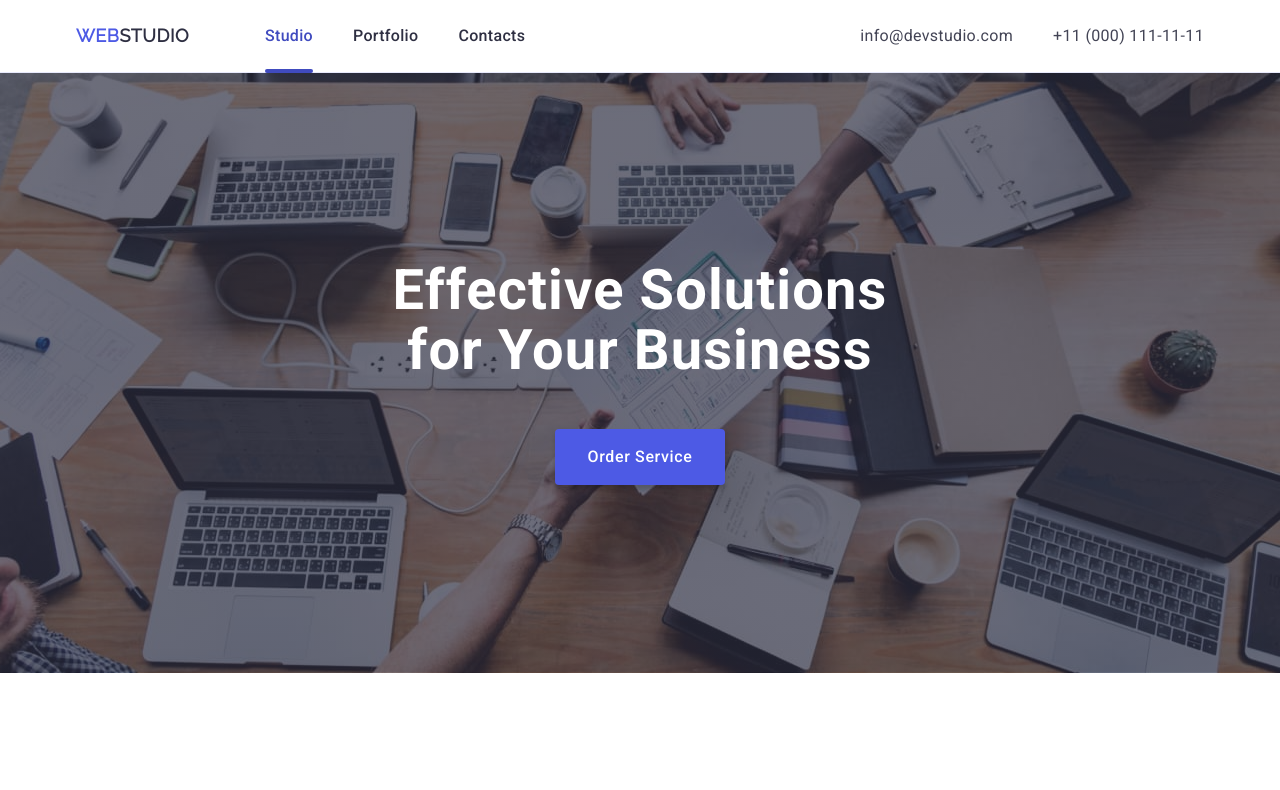
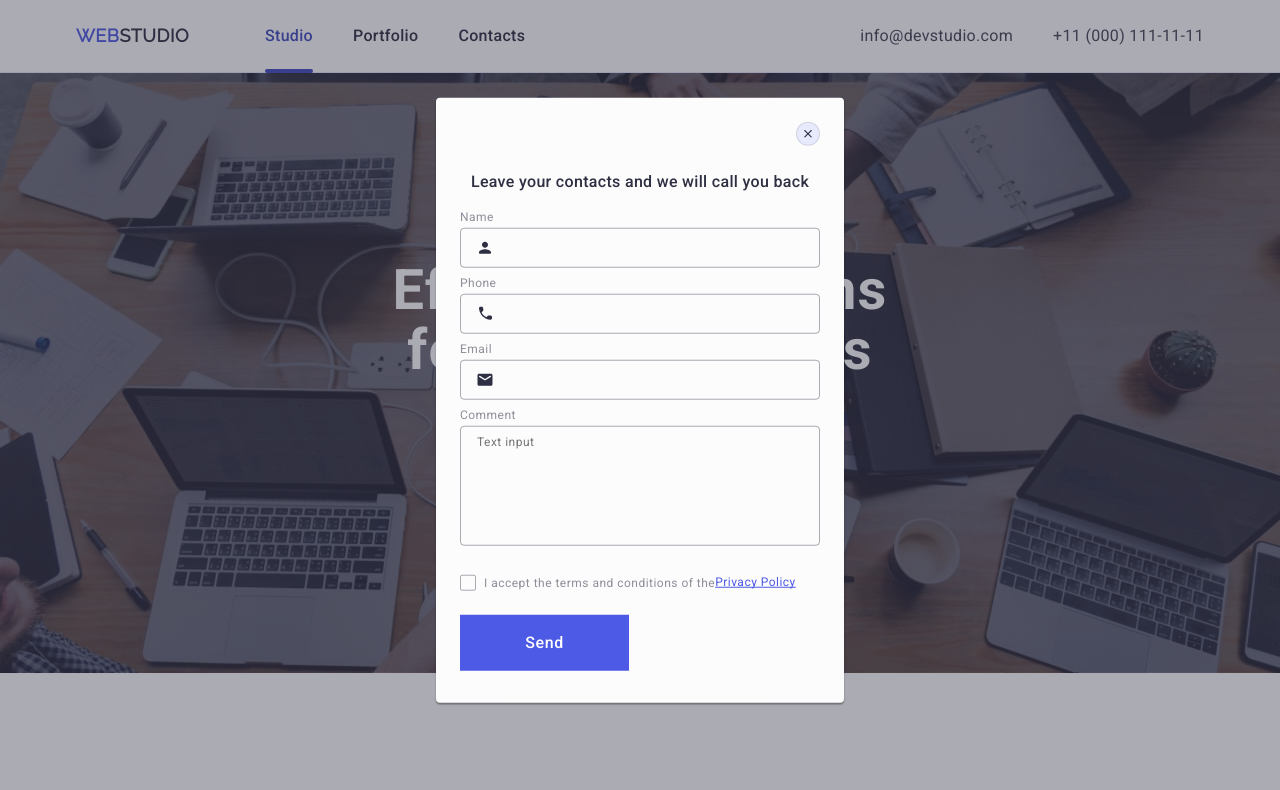
Before and after one commit to vladyslav-venher/goit-markup-hw-05, a plain HTML site: page index.html in a window 1280 px wide. Shown: the top 790 px of the page. Drawn offline with nearby package versions, Linux system fonts and the light colour scheme.

Commit message:
fix modal

```diff
--- a/css/styles.css
+++ b/css/styles.css
@@ -491,7 +491,7 @@ address {
 }
 
 .footer-form {
-display: flex;
+    display: flex;
     gap: 24px;
 }
 
@@ -513,16 +513,21 @@ display: flex;
     background-color: transparent;
     padding: 8px 16px;
     box-shadow: 0 4px 4px 0 rgba(0, 0, 0, 0.15);
+    font-size: 12px;
+        line-height: 2;
+        letter-spacing: 0.04em;
+        color: #ffffff;
 }
 
 .footer-input::placeholder {
     font-size: 12px;
     line-height: 2;
     letter-spacing: 0.04em;
-    color: #fff;
+    color: #ffffff;
 }
 
 .footer-form-button {
+    min-width: 165px;
     border-radius: 4px;
     padding: 8px 24px;
     background-color: #4d5ae5;
@@ -536,11 +541,11 @@ display: flex;
     display: flex;
     align-items: center;
     justify-content: center;
-    gap: 16px;
 }
 
 .footer-form-button-icon {
     fill: white;
+    margin-left: 16px;
 }
 
 /*? ================================================== */
@@ -556,6 +561,7 @@ display: flex;
     opacity: 0;
     visibility: hidden;
     pointer-events: none;
+    transition: opacity 250ms cubic-bezier(0.4, 0, 0.2, 1), visibility 250ms cubic-bezier(0.4, 0, 0.2, 1);
 }
 
 .is-open {
@@ -575,6 +581,7 @@ display: flex;
     left: 50%;
     transform: translate(-50%, -50%);
     padding: 72px 24px 24px 24px;
+    transition: transform 250ms cubic-bezier(0.4, 0, 0.2, 1);
 }
 
 .modal-close {
@@ -583,18 +590,29 @@ display: flex;
     height: 24px;
     top: 24px;
     right: 24px;
-    padding: 8px;
+    padding: 0;
     fill: #2e2f42;
-    border-radius: 100%;
+    border-radius: 50%;
+    display: flex;
+    align-items: center;
+    justify-content: center;
     background-color: #e7e9fc;
-    stroke-width: 1px;
-    stroke: rgba(0, 0, 0, 0.1);
-    transition: background-color 250ms cubic-bezier(0.4, 0, 0.2, 1), fill 250ms cubic-bezier(0.4, 0, 0.2, 1);
+    border: 1px solid rgba(0, 0, 0, 0.1);
+    transition: background-color 250ms cubic-bezier(0.4, 0, 0.2, 1), border 250ms cubic-bezier(0.4, 0, 0.2, 1);
 }
 
-.modal-close:hover {
+.modal-close:hover, .modal-close:focus {
     background-color: #404BBF;
     fill: white;
+    border: none;
+}
+
+.modal-close-icon {
+    transition: fill 250ms cubic-bezier(0.4, 0, 0.2, 1);
+}
+
+.modal-close-icon:hover, .modal-close-icon:focus {
+    fill: #ffffff
 }
 
 .modal-title {
@@ -651,6 +669,7 @@ display: flex;
     top: 50%;
     transform: translateY(-50%);
     transition: fill 250ms cubic-bezier(0.4, 0, 0.2, 1);
+    margin-bottom: 16px;
 }
 
 .modal-text {
@@ -658,7 +677,7 @@ display: flex;
     border-radius: 4px;
     width: 360px;
     height: 120px;
-    padding: 16px 8px;
+    padding: 8px 16px;
     transition: border-color 250ms cubic-bezier(0.4, 0, 0.2, 1);
     outline: transparent;
     background-color: transparent;
@@ -674,6 +693,10 @@ display: flex;
     border-color: #4d5ae5;
 }
 
+.modal-field-check {
+    margin-bottom: 24px;
+}
+
 
 .check-text {
     font-size: 12px;
@@ -682,6 +705,18 @@ display: flex;
     color: #8e8f99;
     display: flex;
     align-items: center;
+}
+
+.check-text-checkbox {
+    width: 16px;
+    height: 16px;
+    border: 1px solid rgba(46, 47, 66, 0.4);
+    border-radius: 2px;
+    transition: background-color 250ms cubic-bezier(0.4, 0, 0.2, 1), border 250ms cubic-bezier(0.4, 0, 0.2, 1), fill 250ms cubic-bezier(0.4, 0, 0.2, 1);
+    display: inline-flex;
+    align-items: center;
+    justify-content: center;
+    fill: transparent;
 }
 
 .check-link {
@@ -710,3 +745,19 @@ display: flex;
 }
 
 .modal-check-icon { }
+
+
+.modal-button {
+    display: block;
+    min-width: 169px;
+    height: 56px;
+    font-weight: 500;
+        font-size: 16px;
+        line-height: 1.5;
+        letter-spacing: 0.04em;
+        text-align: center;
+        color: #fff;
+    background-color: #4D5AE5;
+    border: none;
+    transition: background-color 250ms cubic-bezier(0.4, 0, 0.2, 1);
+}
--- a/index.html
+++ b/index.html
@@ -451,7 +451,7 @@
         <div class="footer-right-part">
           <p class="footer-form-title">Subscribe</p>
           <form class="footer-form">
-            <label>
+            <label class="footer-form-label">
               <input
                 type="email"
                 name="footer-input"
@@ -469,11 +469,13 @@
         </div>
       </div>
     </footer>
-    <div class="backdrop">
+    <div class="backdrop is-open">
       <div class="modal">
-        <svg width="8" height="8" class="modal-close">
-          <use href="./images/icons.svg#icon-close"></use>
-        </svg>
+        <button type="button" class="modal-close">
+          <svg width="8" height="8" class="modal-close-icon">
+            <use href="./images/icons.svg#icon-close"></use>
+          </svg>
+        </button>
         <p class="modal-title">Leave your contacts and we will call you back</p>
         <form class="modal-form">
           <div class="modal-field">
@@ -485,7 +487,7 @@
                 id="user-name"
                 class="modal-input"
               />
-              <svg class="modal-icon" width="18" height="18">
+              <svg class="modal-icon" width="18" height="24">
                 <use href="./images/icons.svg#icon-person"></use>
               </svg>
             </div>
@@ -499,7 +501,7 @@
                 id="user-phone"
                 class="modal-input"
               />
-              <svg class="modal-icon" width="18" height="18">
+              <svg class="modal-icon" width="18" height="24">
                 <use href="./images/icons.svg#icon-phone"></use>
               </svg>
             </div>
@@ -513,7 +515,7 @@
                 id="user-email"
                 class="modal-input"
               />
-              <svg class="modal-icon" width="18" height="18">
+              <svg class="modal-icon" width="18" height="24">
                 <use href="./images/icons.svg#icon-email"></use>
               </svg>
             </div>
@@ -527,21 +529,25 @@
               class="modal-text"
             ></textarea>
           </div>
-          <div class="modal-field">
+          <div class="modal-field-check">
             <input
               type="checkbox"
-              name="privacy"
-              id="privacy"
+              name="user-privacy"
+              id="user-privacy"
               required
               class="modal-check visually-hidden"
+              value="true"
             />
-            <label for="privacy" class="check-text"
-              ><span
-                ><svg width="10" height="10" class="modal-check-icon">
+            <label for="user-privacy" class="check-text"
+              ><span class="check-text-checkbox"
+                ><svg width="10" height="8" class="modal-check-icon">
                   <use href="./images/icons.svg#icon-click"></use></svg></span
               >I accept the terms and conditions of the
               <a href="" class="check-link">Privacy Policy</a></label
             >
+          </div>
+          <div class="modal-field">
+            <button type="submit" class="modal-button">Send</button>
           </div>
         </form>
       </div>
```
